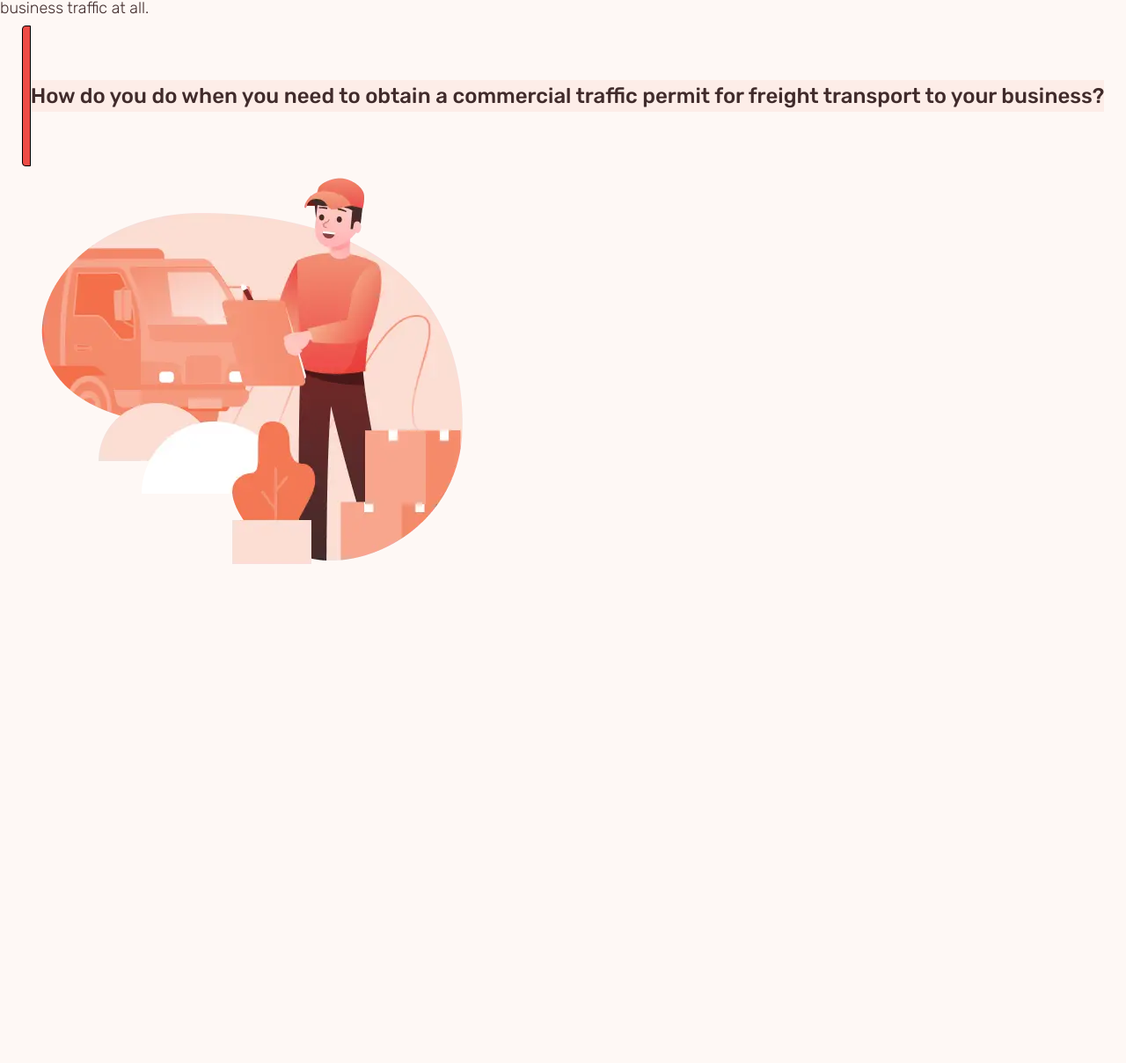
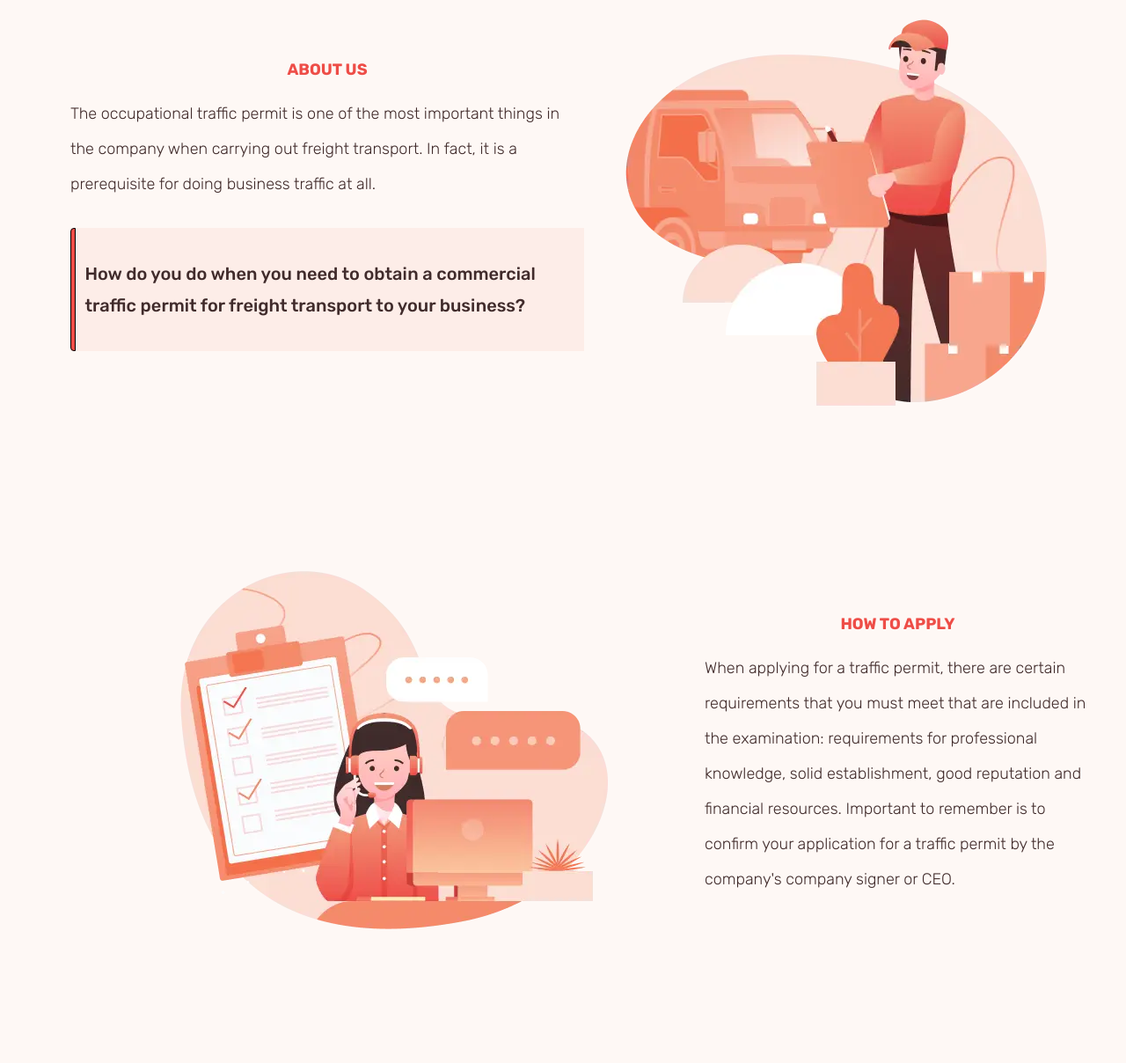
Before and after one commit to Janussz/Traffico, a website: page index.html in a window 1280 px wide. Shown: the part 1231-2439 px from the top of the page at 88% size. Before the commit the page ends 1903 px from the top, so only its background shows below. Drawn offline with Linux system fonts and the light colour scheme.

Commit message:
about us and how to sections

```diff
--- a/index.html
+++ b/index.html
@@ -40,24 +40,34 @@
         <h1 class="header__header">Your awesome traffic permit consultant.</h1>
         <button class="btn btn-get"><a href="#">Get started <span>&rarr;</span></a></button>
       </div>
-      <img class="header__mobil" src="./img/mobel.webp" alt="cargo-van">
+      <img class="header__mobil" src="./img/mobel.png" alt="cargo-van">
     </div>
   </header>
   <main class="main">
-    <section class="about">
+    <section class=" about_us about">
       <div class="about__description">
         <h3 class="about__description__heading">About us</h3>
-        <p class="about__descritpion__text">The occupational traffic permit is one of the most important things in the
+        <p class="about__description__text">The occupational traffic permit is one of the most important things in the
           company when carrying out freight transport. In fact, it is a prerequisite for doing business traffic at all.
         </p>
         <div class="about__description__boldtxt">
           <span class="bar"></span>
           <p class="p_bold">How do you do when you need to obtain
             a commercial traffic permit for freight transport to your business?</p>
-
         </div>
       </div>
-      <img src="./img/aboutUs.webp" alt="man taking order">
+      <img class="about__description__img" src="./img/aboutUs.webp" alt="man taking order">
+    </section>
+    <section class="how about">
+      <img class="how__img" src="./img/HowToApply.webp" alt="" class="">
+      <div class="about__description">
+        <h3 class="about__description__heading">How to apply</h3>
+        <p class="about__description__text">When applying for a traffic permit, there are certain requirements that you
+          must meet that are included in the examination: requirements for professional knowledge, solid establishment,
+          good reputation and financial resources. Important to remember is to confirm your application for a traffic
+          permit by the company's company signer or CEO.
+        </p>
+      </div>
     </section>
   </main>
 
--- a/sass/components/_bar.scss
+++ b/sass/components/_bar.scss
@@ -1,7 +1,7 @@
 .bar {
   display: inline-block;
   width: 1rem;
-  height: 16rem;
+  height: 18rem;
   background-color: $col-orange-800;
   border: 1px solid $col-black;
   border-top-left-radius: 0.4rem;
--- a/sass/layout/_header.scss
+++ b/sass/layout/_header.scss
@@ -4,7 +4,7 @@
 
   &__bg {
     position: relative;
-    max-width: 128.5rem;
+    max-width: 128rem;
     max-height: 80rem;
     background-image: url(/img/Scene.webp);
     background-repeat: no-repeat;
@@ -45,10 +45,10 @@
 
   &__mobil {
     position: absolute;
-    max-width: 50%;
+    max-width: 70%;
     max-height: 39.5rem;
     object-fit: cover;
-    left: -4%;
+    left: -25%;
     top: 110%;
 
 
--- a/sass/layout/_main.scss
+++ b/sass/layout/_main.scss
@@ -1,22 +1,192 @@
 .main {
+  .about_us {
+    padding-top: 20rem;
+  }
+
+  .how {
+    @include flex(column, space-between, center);
+    flex-direction: column-reverse;
+    padding-top: 4rem;
+
+    &__img {
+      max-width: 100%;
+    }
+  }
+
   .about {
-    // @include flex(row, space-between, center);
-    margin: 34rem auto 0 auto;
-    // max-width: 117rem;
-    // max-height: 55rem;
+    margin: 0rem 2rem 0 2rem;
+
+    p,
+    .p_bold {
+      font-size: 1.6rem;
+    }
 
     &__description {
       @include flex(column, space-between, center);
 
+      &__heading {
+        font-size: 1.8rem;
+        margin-bottom: 1rem;
+      }
+
+      &__text {
+        margin-bottom: 3rem;
+      }
+
       &__boldtxt {
         @include flex(row, space-between, center);
+        background-color: $col-back-100;
+        padding: 3rem, 5.5rem;
+      }
 
-        .p_bold {
-          background-color: $col-back-100;
-          padding: 3rem, 5.5rem;
+      .p_bold {
+        margin-left: 1rem;
+      }
+
+      &__img {
+        max-width: 100%;
+        margin-top: 2rem;
+      }
+    }
+  }
+}
+
+@media screen and (min-width: 400px) {
+  .main {
+    .about_us {
+      padding-top: 24rem;
+    }
+
+    .about {
+      margin: 0rem 3rem 0 3rem;
+
+      &__description {
+
+        &__heading {
+          font-size: 1.8rem;
+          margin-bottom: 1rem;
+        }
+
+        &__text {
+          margin-bottom: 3rem;
         }
       }
     }
-
   }
 }
+
+@media screen and (min-width: 450px) {
+  .main {
+    .about_us {
+      padding-top: 26rem;
+    }
+
+    .about {
+      margin: 0rem 3rem 0 3rem;
+
+      .bar {
+        height: 14rem;
+      }
+
+      &__description {
+
+        &__heading {
+          font-size: 1.8rem;
+          margin-bottom: 1rem;
+        }
+
+        &__text {
+          margin-bottom: 3rem;
+        }
+
+        &__boldtxt {
+          padding: 2rem, 5.5rem;
+        }
+
+        &__img {
+
+          margin-top: 4rem;
+        }
+      }
+    }
+  }
+}
+
+@media screen and (min-width: 500px) {
+  .main {
+    .about_us {
+      padding-top: 33rem;
+    }
+
+    .about {
+      margin: 0rem 4rem 0 4rem;
+
+      .bar {
+        height: 14rem;
+      }
+
+      &__description {
+
+        &__heading {
+          font-size: 1.8rem;
+          margin-bottom: 1rem;
+        }
+
+        &__text {
+          margin-bottom: 3rem;
+        }
+
+        &__boldtxt {
+          padding: 3rem, 5.5rem;
+        }
+
+        .p_bold {
+          margin-left: 1rem;
+          font-size: 2rem;
+        }
+      }
+    }
+  }
+}
+
+@media screen and (min-width: 850px) {
+  .main {
+    .about_us {
+      padding-top: 40rem;
+    }
+
+    .about {
+      margin: 0rem 4rem 0 4rem;
+
+      p {
+        font-size: 1.8rem;
+      }
+    }
+  }
+}
+
+@media screen and (min-width: 1100px) {
+  .main {
+
+    .about_us,
+    .how {
+      @include flex(row, space-between, center);
+    }
+
+    .about {
+      margin: 0rem 4rem 0 8rem;
+    }
+  }
+}
+
+@media screen and (min-width: 1300px) {
+  .main {
+    .about {
+      margin: 0rem 16rem 0 14rem;
+
+      .p_bold {
+        font-size: 2.4rem;
+      }
+    }
+  }
+}
```
Also changed, not shown: css/style.css, img/mobel.png (added), 1 other file.
